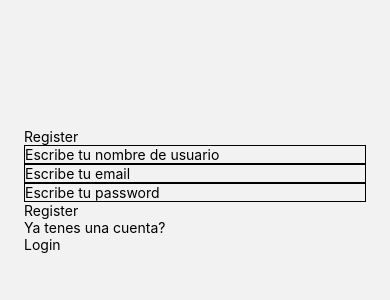
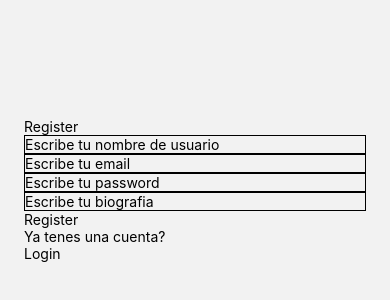
Before and after one commit to FranGalu/Repo-trabajo-final-P.3, a React Native app in the folder myApp/: screen /Register in a window 390 px wide. Shown: the part 232-532 px from the top of the page. Built offline with nearby package versions, Linux system fonts and the light colour scheme; no server answers.

Commit message:
bio en register

```diff
--- a/myApp/src/screens/Register/Register.js
+++ b/myApp/src/screens/Register/Register.js
@@ -11,7 +11,8 @@ export class Register extends Component {
                 this.state={
                     username:'',
                     email:'',
-                    pass:''
+                    pass:'',
+                    bio: ''
                 }
             }
 
@@ -56,6 +57,13 @@ export class Register extends Component {
                 value={this.state.pass}
                 secureTextEntry={true}
                 />
+                <TextInput
+                style={styles.input}
+                keyboardType='default'
+                placeholder='Escribe tu biografia'
+                onChangeText={text => this.setState({bio: text})}
+                value={this.state.bio}
+                />
                 <View>
                      <TouchableOpacity onPress={()=> this.registroUsuario(this.state.username, this.state.email, this.state.pass)}>
                          <Text>Register</Text>
```
